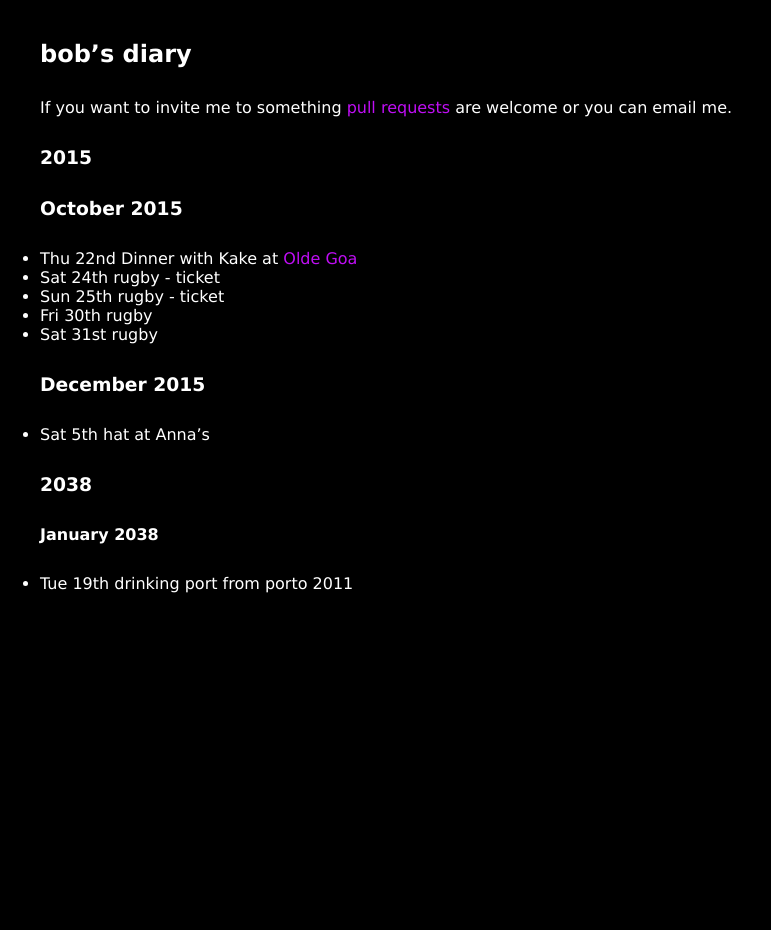
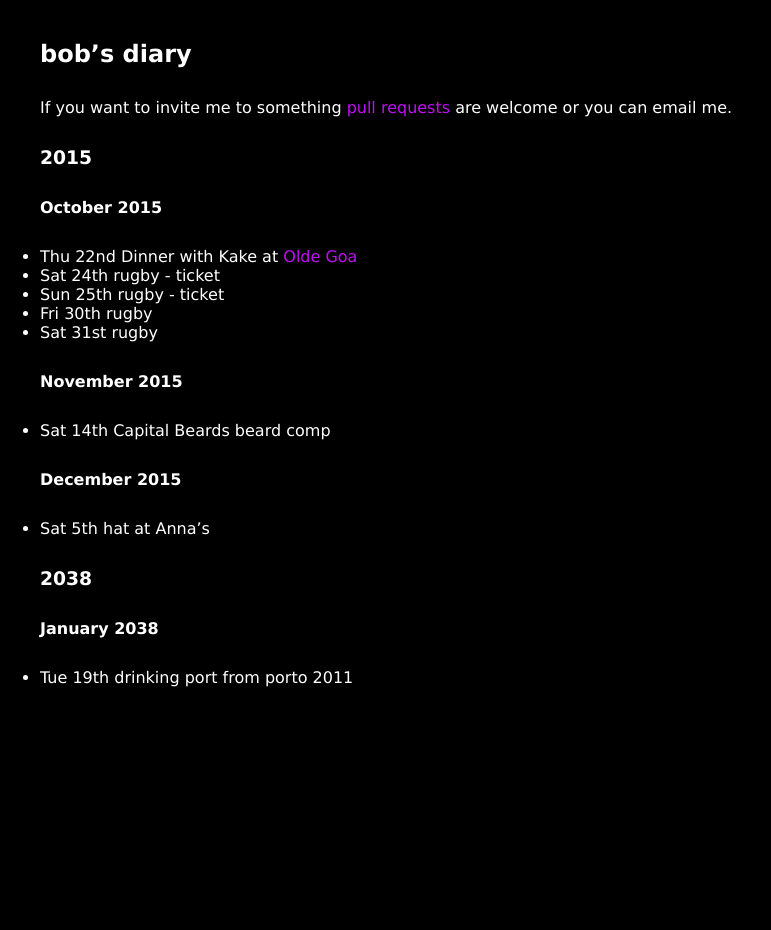
Before and after one commit to rjw1/randomness.org.uk, a Jekyll site: the page built from diary/index.md, in a window 1280 px wide. Shown: the whole page, without its empty margins (0-771 px from the left). Built offline with Jekyll 4.4.1, drawn with Linux system fonts in a browser that asks for light colours; Markdown is read by kramdown in place of the engine named in the settings.

Commit message:
capital beards comp

```diff
--- a/diary/index.md
+++ b/diary/index.md
@@ -10,7 +10,7 @@ are welcome or you can email me.
 
 ### 2015 ###
 
-### October 2015 ####
+#### October 2015 ####
 
 * Thu 22nd Dinner with Kake at [Olde Goa](http://www.oldegoa.co.uk/)
 * Sat 24th rugby - ticket
@@ -18,7 +18,11 @@ are welcome or you can email me.
 * Fri 30th rugby
 * Sat 31st rugby
 
-### December 2015 ###
+#### November 2015 ###
+
+* Sat 14th Capital Beards beard comp
+
+#### December 2015 ###
 
 * Sat 5th hat at Anna's
 
```
